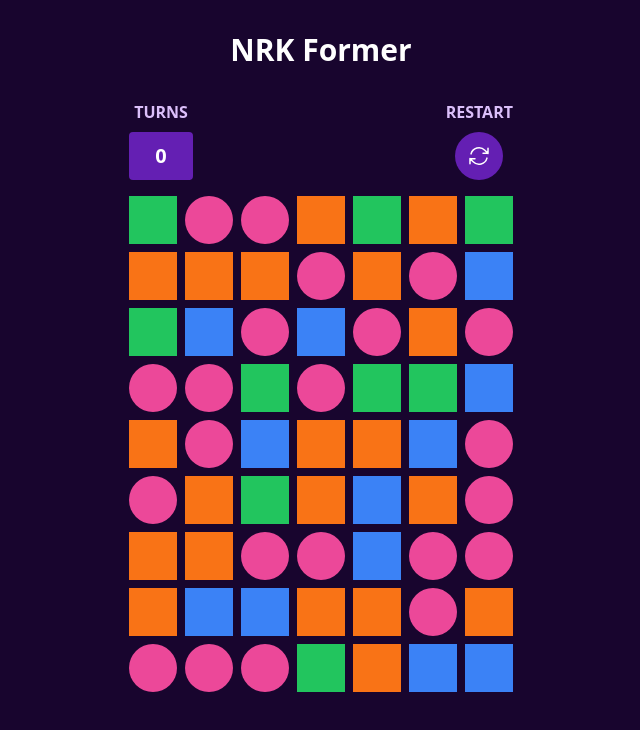
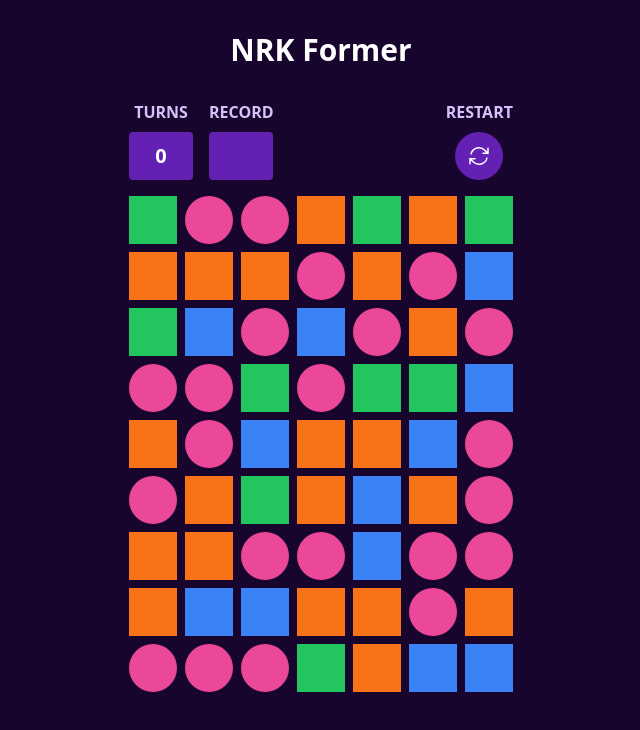
Before and after one commit to nico-bachner/nrk-former, a Next.js app: page / in a window 1280 px wide. Shown: the top 730 px of the page, without its empty margins (319-959 px from the left). Built offline with nearby package versions, Linux system fonts and the light colour scheme.

Commit message:
feat: persistent record

```diff
--- a/src/game.tsx
+++ b/src/game.tsx
@@ -1,6 +1,6 @@
 'use client'
 
-import { useMemo, useState } from 'react'
+import { useEffect, useMemo, useState } from 'react'
 
 import { cn } from '@/utils/cn'
 
@@ -32,19 +32,44 @@
 
 export const Game: React.FC = () => {
   const [board, setBoard] = useState(BOARD)
+  const [stepCount, setStepCount] = useState(0)
+  const [record, setRecord] = useState<number | undefined>(undefined)
 
-  const [stepCount, setStepCount] = useState(0)
+  useEffect(() => {
+    const record = localStorage.getItem('record')
+
+    if (record) {
+      setRecord(parseInt(record))
+    }
+  }, [])
+
+  if (board.flat().every((tile) => tile == '')) {
+    if (!record || stepCount < record) {
+      setRecord(stepCount)
+      localStorage.setItem('record', stepCount.toString())
+    }
+  }
 
   const tileGroups = useMemo(() => getTileGroups(board), [board])
 
   return (
     <div className="flex flex-col gap-4">
-      <div className="flex justify-between">
-        <div className="flex flex-col items-center gap-2">
-          <p className="font-bold uppercase text-[#DBBFFA]">Turns</p>
+      <div className="flex justify-between gap-4">
+        <div className="flex gap-4">
+          <div className="flex flex-col items-center gap-2">
+            <p className="font-bold uppercase text-[#DBBFFA]">Turns</p>
 
-          <div className="flex h-12 w-16 items-center justify-center rounded bg-[#641FB3]">
-            <p className="text-xl font-bold text-white">{stepCount}</p>
+            <div className="flex h-12 w-16 items-center justify-center rounded bg-[#641FB3]">
+              <p className="text-xl font-bold text-white">{stepCount}</p>
+            </div>
+          </div>
+
+          <div className="flex flex-col items-center gap-2">
+            <p className="font-bold uppercase text-[#DBBFFA]">Record</p>
+
+            <div className="flex h-12 w-16 items-center justify-center rounded bg-[#641FB3]">
+              <p className="text-xl font-bold text-white">{record}</p>
+            </div>
           </div>
         </div>
 
```
